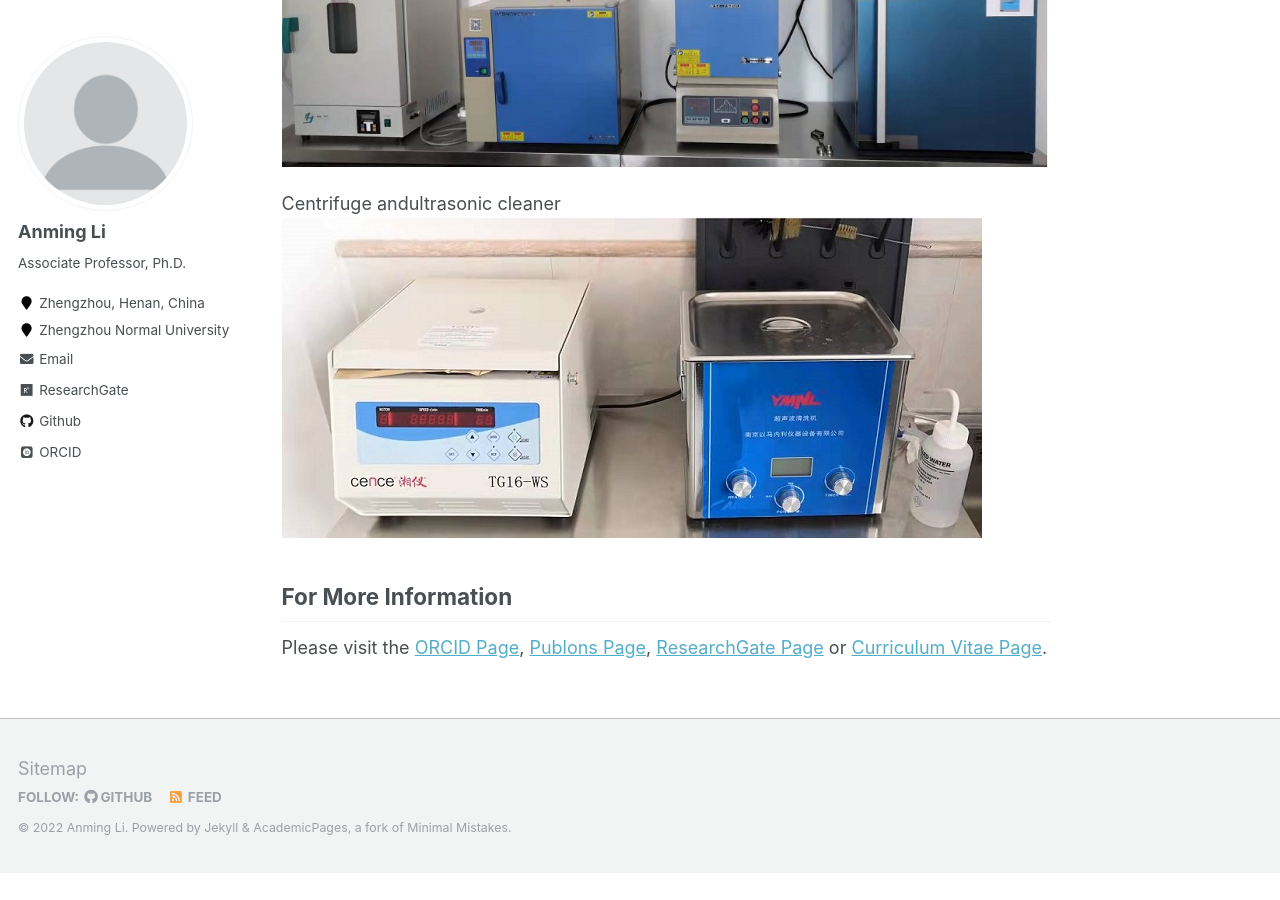
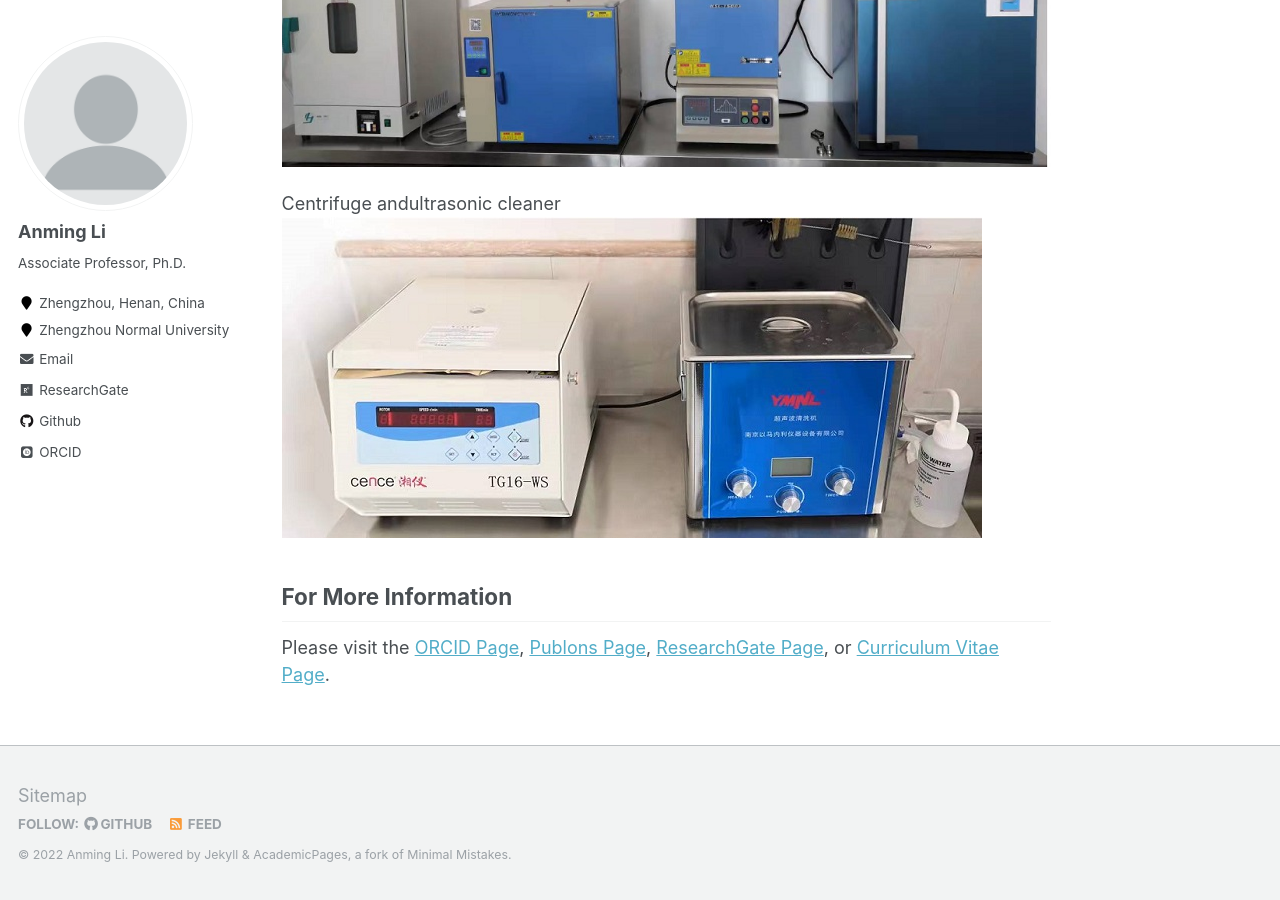
Before and after one commit to ucnclab/ucnclab.github.io, a Jekyll site: the page built from _pages/about.md, in a window 1280 px wide and 900 px high, scrolled down 1377 px. Built offline with Jekyll 4.4.1, drawn with Linux system fonts in a browser that asks for light colours; some web fonts are replaced; before the commit the page ends 2250 px from its top, so only the background shows below that.

Commit message:
Add files via upload

```diff
--- a/_pages/about.md
+++ b/_pages/about.md
@@ -25,4 +25,4 @@ Centrifuge andultrasonic cleaner
 
 For More Information
 ------
-Please visit the [ORCID Page](https://orcid.org/0000-0003-1344-3460), [Publons Page](https://publons.com/researcher/4671788/anming-li/), [ResearchGate Page](https://www.researchgate.net/profile/Anming-Li) or [Curriculum Vitae Page](/cv/).
+Please visit the [ORCID Page](https://orcid.org/0000-0003-1344-3460), [Publons Page](https://publons.com/researcher/4671788/anming-li/), [ResearchGate Page](https://www.researchgate.net/profile/Anming-Li), or [Curriculum Vitae Page](/cv/).
```
